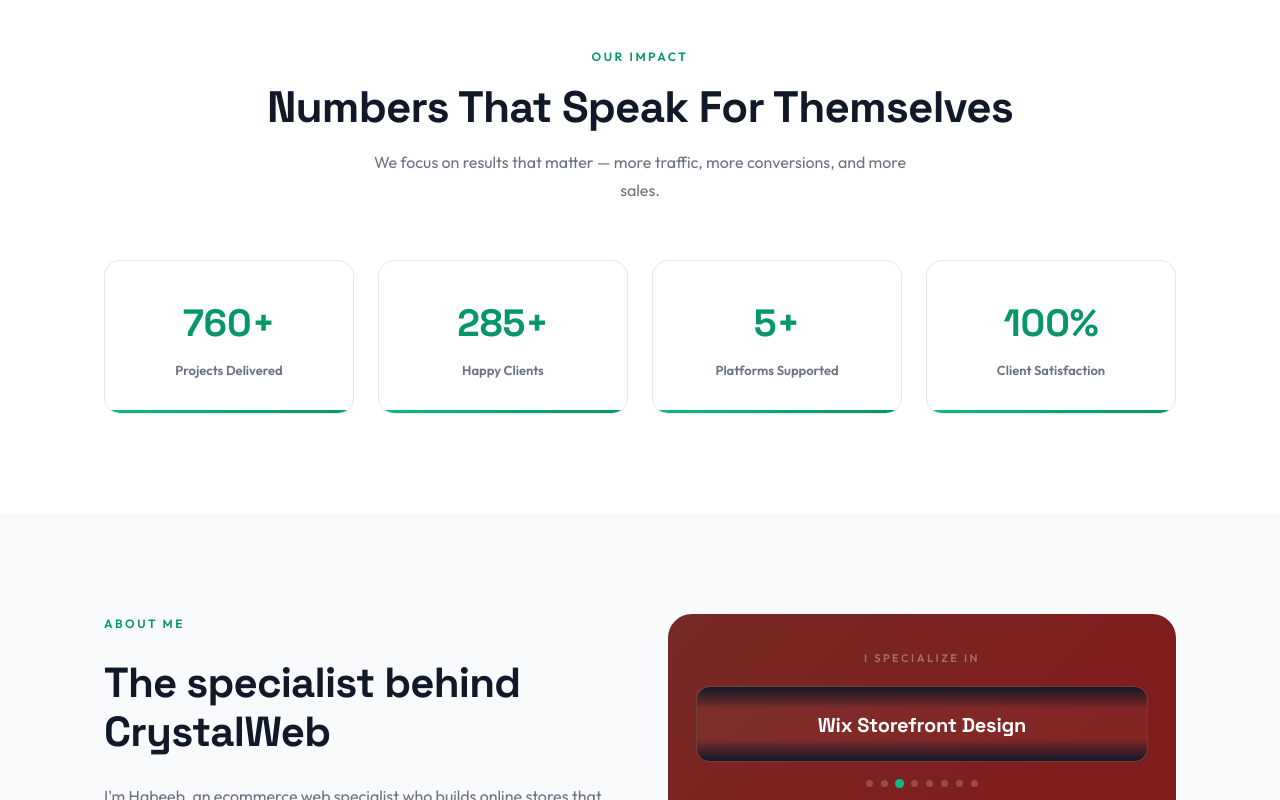
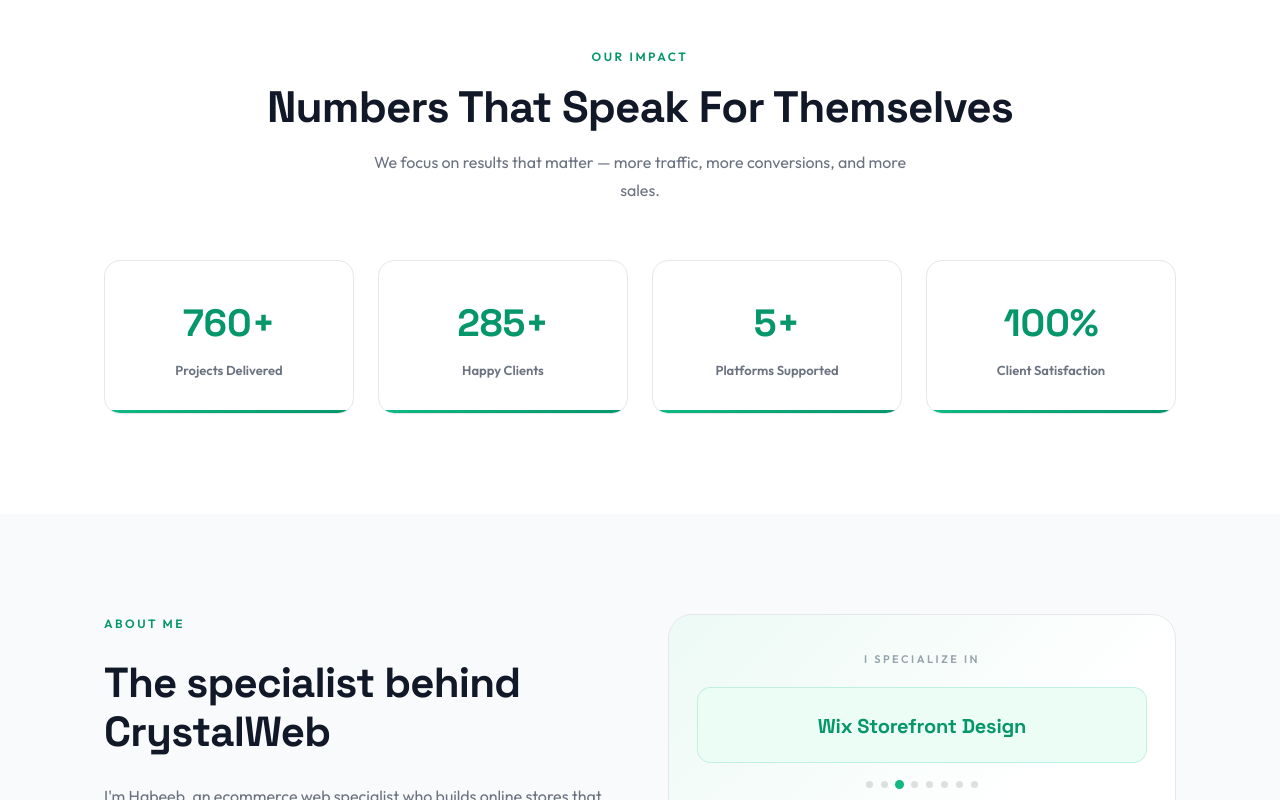
Before and after one commit to Crystalnation/CrystalWeb, a plain HTML site: page index.html in a window 1280 px wide. Shown: the part 4037-4837 px from the top of the page. Drawn offline with Linux system fonts and the light colour scheme.

Commit message:
Fix review-featured dark box and change I Specialize In panel to white

```diff
--- a/index.html
+++ b/index.html
@@ -680,22 +680,22 @@
 
     /* ===== ABOUT HOME (Lottery + Stats) ===== */
     .about-home-grid { display:grid; grid-template-columns:1fr 1fr; gap:56px; align-items:start; }
-    .lottery-wrap { background:#7F1D1D; border-radius:24px; padding:36px 28px; display:flex; flex-direction:column; align-items:center; gap:18px; position:relative; overflow:hidden; }
+    .lottery-wrap { background:#fff; border:1px solid var(--green-border); border-radius:24px; padding:36px 28px; display:flex; flex-direction:column; align-items:center; gap:18px; position:relative; overflow:hidden; }
     .lottery-wrap::before { content:''; position:absolute; inset:0; background:linear-gradient(135deg,rgba(16,185,129,0.08) 0%,transparent 60%); pointer-events:none; }
-    .lottery-eyebrow { font-size:11px; font-weight:700; letter-spacing:2.5px; text-transform:uppercase; color:rgba(255,255,255,0.35); }
-    .lottery-window { width:100%; height:76px; overflow:hidden; position:relative; border-radius:14px; background:rgba(255,255,255,0.04); border:1px solid rgba(16,185,129,0.15); }
+    .lottery-eyebrow { font-size:11px; font-weight:700; letter-spacing:2.5px; text-transform:uppercase; color:var(--text-lighter); }
+    .lottery-window { width:100%; height:76px; overflow:hidden; position:relative; border-radius:14px; background:var(--green-light); border:1px solid rgba(16,185,129,0.2); }
     .lottery-window::before,.lottery-window::after { content:''; position:absolute; left:0; right:0; height:22px; z-index:2; pointer-events:none; }
-    .lottery-window::before { top:0; background:linear-gradient(to bottom,var(--dark),transparent); }
-    .lottery-window::after { bottom:0; background:linear-gradient(to top,var(--dark),transparent); }
+    .lottery-window::before { top:0; background:linear-gradient(to bottom,var(--green-light),transparent); }
+    .lottery-window::after { bottom:0; background:linear-gradient(to top,var(--green-light),transparent); }
     .lottery-reel { display:flex; flex-direction:column; transition:transform 0.6s cubic-bezier(0.68,-0.3,0.27,1.35); }
-    .lottery-item { height:76px; display:flex; align-items:center; justify-content:center; font-family:'Space Grotesk',sans-serif; font-size:20px; font-weight:700; color:#fff; letter-spacing:-0.2px; text-align:center; padding:0 12px; }
+    .lottery-item { height:76px; display:flex; align-items:center; justify-content:center; font-family:"Space Grotesk",sans-serif; font-size:20px; font-weight:700; color:var(--green-dark); letter-spacing:-0.2px; text-align:center; padding:0 12px; }
     .lottery-dots { display:flex; gap:8px; }
-    .lottery-dot { width:7px; height:7px; border-radius:50%; background:rgba(255,255,255,0.2); transition:background 0.3s,transform 0.3s; }
+    .lottery-dot { width:7px; height:7px; border-radius:50%; background:rgba(0,0,0,0.12); transition:background 0.3s,transform 0.3s; }
     .lottery-dot.ld-active { background:var(--green); transform:scale(1.3); }
     .lottery-grid-mini { width:100%; display:grid; grid-template-columns:1fr 1fr; gap:12px; margin-top:4px; }
-    .lottery-mini-box { background:rgba(255,255,255,0.05); border-radius:12px; padding:16px 12px; text-align:center; border:1px solid rgba(255,255,255,0.06); }
+    .lottery-mini-box { background:rgba(0,0,0,0.02); border-radius:12px; padding:16px 12px; text-align:center; border:1px solid var(--green-border); }
     .lottery-mini-num { font-family:'Space Grotesk',sans-serif; font-size:26px; font-weight:700; color:var(--green); line-height:1; }
-    .lottery-mini-lbl { font-size:11px; color:rgba(255,255,255,0.4); margin-top:4px; font-weight:500; }
+    .lottery-mini-lbl { font-size:11px; color:var(--text-muted); margin-top:4px; font-weight:500; }
 
     /* ===== COUNT-UP STATS ===== */
     .stats-row { display:grid; grid-template-columns:repeat(4,1fr); gap:20px; margin-top:60px; }
```
